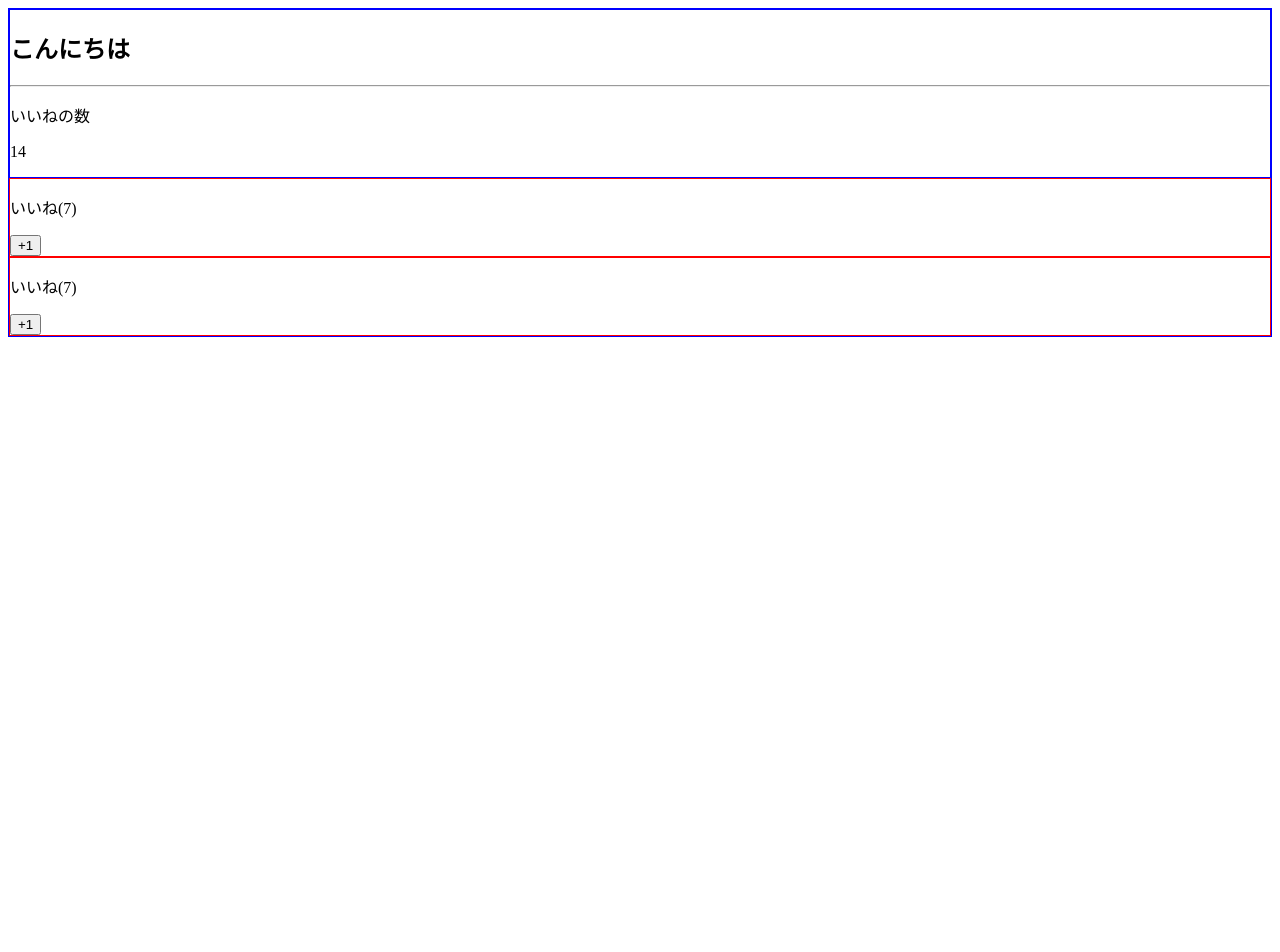
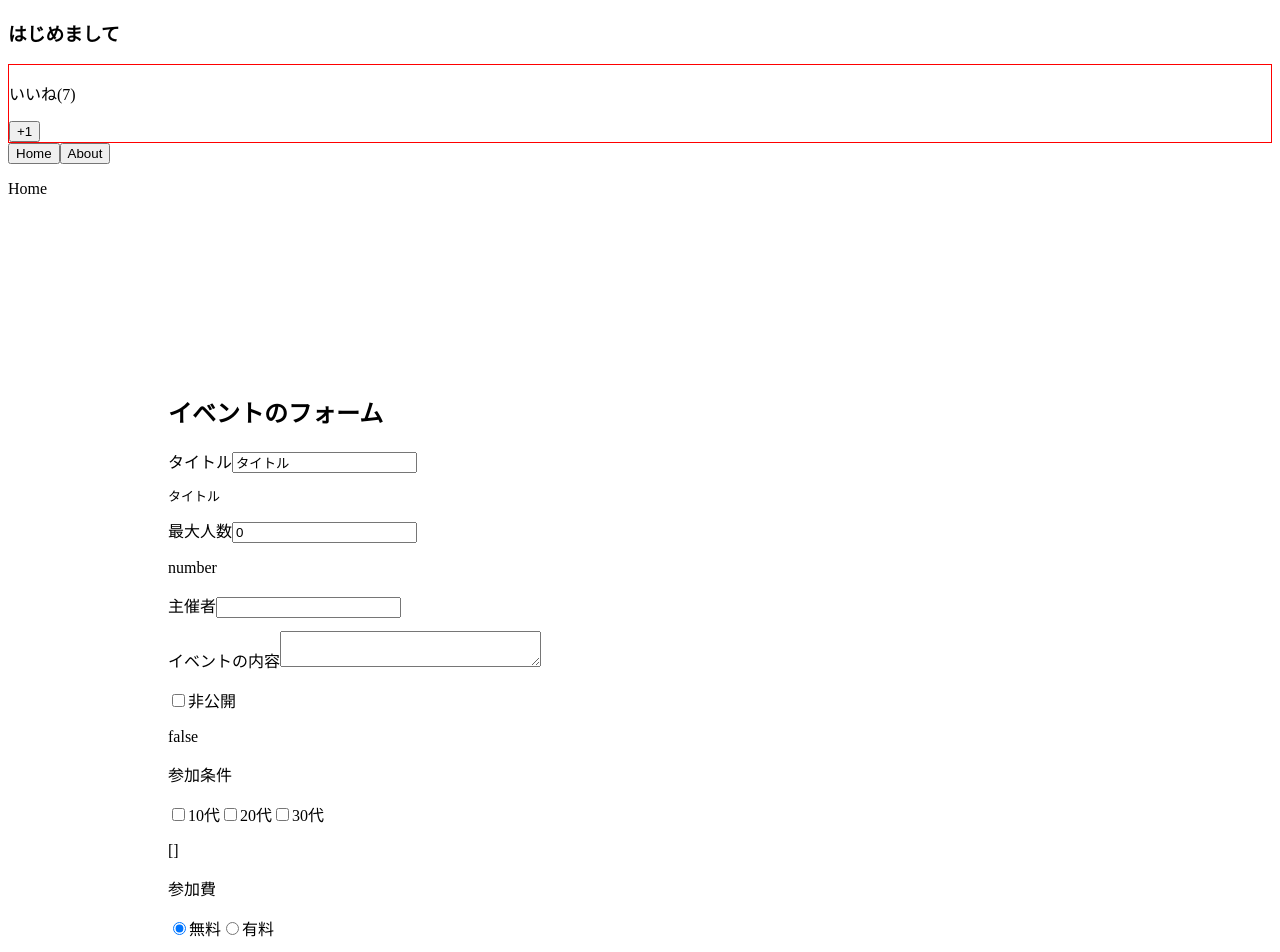
Before and after one commit to Ryotaro25/udemy-vuejs, a Vue app: page / in a window 1280 px wide. Shown: the top 952 px of the page. Before the commit the page ends 800 px from the top, so only its background shows below. Built offline with nearby package versions, Linux system fonts and the light colour scheme.

Commit message:
add_v_model

```diff
--- a/src/App.vue
+++ b/src/App.vue
@@ -1,29 +1,83 @@
 <template>
   <div>
-    <like-header header-text="hello">
-      <template v-slot:title>
-        <h2>こんにちは</h2>
-      </template>
-      <template v-slot:number>
-        <p>{{number}}</p>
-      </template>
-    </like-header>
+    <likeHeader>
+        <h3>はじめまして</h3>
+    </likeHeader>
     <LikeNumber v-bind:total-number='number' @my-click="incrementNumber"></LikeNumber>
-    <LikeNumber :totalNumber='number'> </LikeNumber>
+    <button @click="currentComponent = 'Home'">Home</button>
+    <button @click="currentComponent = 'About'">About</button>
+    <keep-alive>
+      <component :is="currentComponent"></component>
+    </keep-alive>
+    <div style="padding:10rem;">
+      <h2>イベントのフォーム</h2>
+      <label for="title">タイトル</label>
+      <input id="title" type="text" :value="eventData.title" @input="eventData.title = $event.target.value">
+      <pre>{{eventData.title}}</pre>
+      <label for="maxNumber">最大人数</label>
+      <input id="maxNumber" type="number" v-model.number="eventData.maxNumber">
+      <p>{{ typeof eventData.maxNumber}}</p>
+      <label for="host">主催者</label>
+      <input id="host" type="text" v-model.trim="eventData.host">
+      <pre>{{eventData.host}}</pre>
+      <label for="detail">イベントの内容</label>
+      <textarea name="detail" id="30" cols="30" v-model="eventData.detail"></textarea>
+      <p style="white-space: pre;">{{eventData.detail}}</p>
+      <input type="checkbox" id="isPrivate" v-model="eventData.isPrivate">
+      <label for="isPrivate">非公開</label>
+      <p>{{eventData.isPrivate}}</p>
+
+      <p>参加条件</p>
+      <input type="checkbox" id="10" value="10代" v-model="eventData.target">
+      <label for="10">10代</label>
+      <input type="checkbox" id="20" value="20代" v-model="eventData.target">
+      <label for="20">20代</label>
+      <input type="checkbox" id="30" value="30代" v-model="eventData.target">
+      <label for="30">30代</label>
+      <p>{{eventData.target}}</p>
+
+      <p>参加費</p>
+      <input type="radio" id="free" value="無料" v-model="eventData.price">
+      <label for="free">無料</label>
+      <input type="radio" id="paid" value="有料" v-model="eventData.price">
+      <label for="paid">有料</label>
+
+      <p>開催場所</p>
+      <select v-model="eventData.location" multiple>
+        <option v-for="location in locations" :key="location">{{location}}</option>
+      </select>
+      <p>{{eventData.location}}</p>
+    </div>
   </div>
 </template>
 
 <script>
-import LikeHeader from "./componets/LikeHeader.vue";
+import LikeHeader from "./components/LikeHeader.vue";
+import About from "./components/About.vue";
+import Home from "./components/Home.vue";
 
 export default {
   data() {
     return {
-      number: 14
+      number: 14,
+      currentComponent: 'Home',
+      locations: ["東京", "大阪", "名古屋"],
+      eventData: {
+        title: "タイトル",
+        maxNumber: 0,
+        host: "",
+        detail: "",
+        isPrivate: false,
+        target: [],
+        price: "無料",
+        location: []
+      }
     };
   },
   components: {
-    LikeHeader
+    LikeHeader,
+    About,
+    Home
   },
   methods: {
     incrementNumber(value) {
@@ -32,13 +86,3 @@ export default {
   }
 }
 </script>
-
-<style>
- div {
-   border: 1px solid blue;
- }
-
- h1 {
-   color: red;
- }
-</style>
--- /dev/null
+++ b/src/components/About.vue
@@ -0,0 +1,6 @@
+<template>
+  <div>
+    <p>About</p>
+    <input>
+  </div >
+</template>
--- /dev/null
+++ b/src/components/Home.vue
@@ -0,0 +1,3 @@
+<template>
+  <p>Home</p>
+</template>
--- /dev/null
+++ b/src/components/LikeHeader.vue
@@ -0,0 +1,18 @@
+<template>
+  <div>
+    <slot></slot>
+  </div>
+</template>
+
+<script>
+export default {
+ data() {
+   return {
+     user: {
+       firstName: 'Jack',
+       lastName: 'Donald'
+     }
+   }
+ }
+}
+</script>
--- a/src/componets/LikeHeader.vue
+++ /dev/null
@@ -1,15 +0,0 @@
-<template>
-  <div>
-    <slot name="title"></slot>
-    <hr>
-    <p>いいねの数</p>
-    <slot name="number"></slot>
-  </div>
-
-</template>
-
-<script>
-export default {
-  props: ["headerText"]
-}
-</script>
--- a/src/main.js
+++ b/src/main.js
@@ -1,6 +1,6 @@
 import Vue from 'vue';
 import App from './App.vue';
-import LikeNumber from "./componets/LikeNumber.vue";
+import LikeNumber from "./components/LikeNumber.vue";
 
 Vue.config.productionTip = false
 Vue.component('LikeNumber', LikeNumber);
```
Also changed, not shown: src/components/LikeNumber.vue (renamed from src/componets/LikeNumber.vue).
